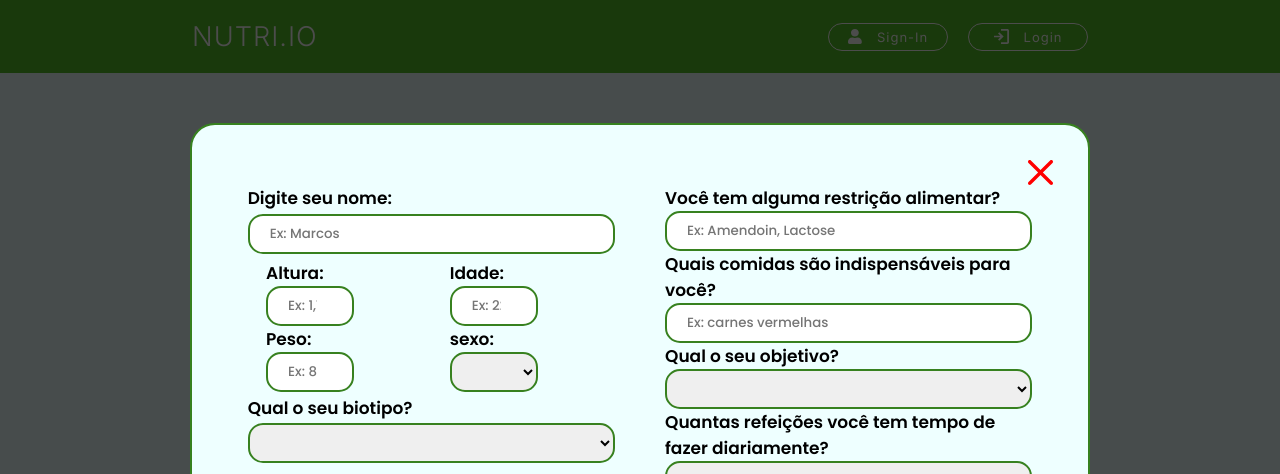
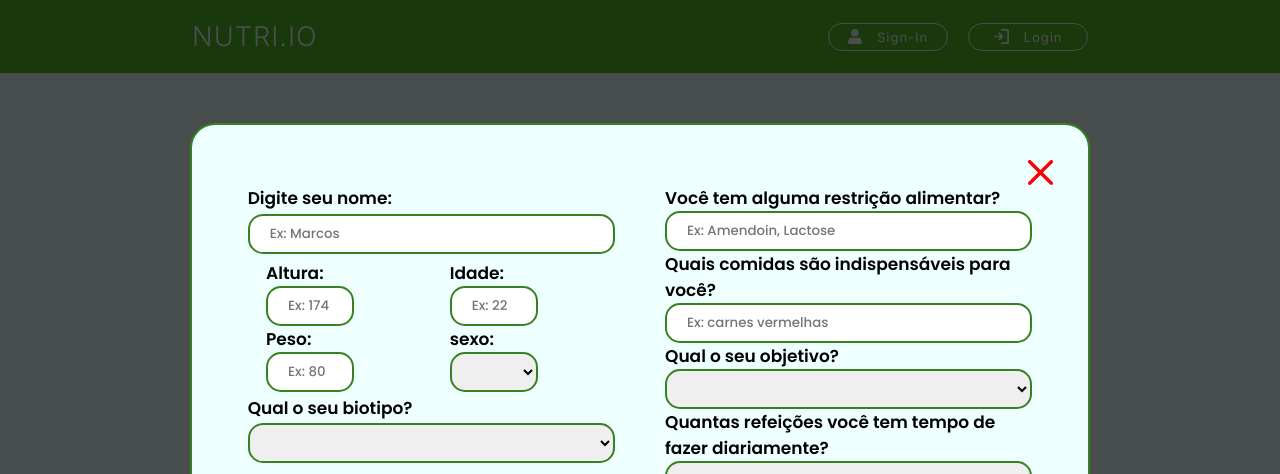
Before and after one commit to MarcosTenorioDev/Nutri.io, a React (Vite) app: page /home in a window 1280 px wide. Both pictures are taken after a click on the button "Gerar Dieta". Shown: the top 474 px of the page. Built offline with nearby package versions, Linux system fonts and the light colour scheme; no server answers.

Commit message:
:lipstick: style: fix form bug in iphone && change input number style

```diff
--- a/index.html
+++ b/index.html
@@ -2,8 +2,8 @@
 <html lang="en">
   <head>
     <meta charset="UTF-8" />
-    <link rel="icon" type="image/svg+xml" href="" />
-    <meta name="viewport" content="width=device-width, initial-scale=1.0" />
+    <link rel="icon" type="image/svg+xml" href="public/nutriio.svg" />
+    <meta name="viewport" content="width=device-width, initial-scale=1.0, maximum-scale=1, user-scalable=0" />
     <title>Nutri.io</title>
   </head>
   <body>
--- a/src/assets/css/GenerateDiet.css
+++ b/src/assets/css/GenerateDiet.css
@@ -45,7 +45,7 @@
 
 
 .modal{
-    position: absolute;
+    position: fixed;
     height: 100%;
     width: 100vw;
     right: 0;
@@ -165,7 +165,7 @@
 }
 
 .modalLoading{
-    position: absolute;
+    position:fixed;
     height: 100%;
     width: 100vw;
     right: 0;
@@ -248,17 +248,7 @@ font-size: 24px;
         width: 100%;
     }
     .modal{
-        position: absolute;
-        height: 100%;
-        width: 100vw;
-        right: 0;
-        top: 0;
-        background-color: rgba(0, 0, 0, .7);
-        transition: opacity .2s ease;
-        display: flex;
-        justify-content: center;
         align-items: start;
-        overflow: auto;
     }
     .overlay{
         border: 2px solid #37811F;
--- a/src/assets/css/Table.css
+++ b/src/assets/css/Table.css
@@ -44,7 +44,7 @@
 }
 
 .modalDietTable{
-    position: absolute;
+    position: fixed;
     height: 100%;
     width: 100vw;
     right: 0;
--- a/src/assets/css/global.css
+++ b/src/assets/css/global.css
@@ -18,6 +18,10 @@
     max-width: 1980px;
 
 }
+input[type=number]::-webkit-inner-spin-button,
+    input[type=number]::-webkit-outer-spin-button {
+        -webkit-appearance: none;
+    }
 
 @media (max-width:500px){
     .logo{
--- a/src/components/GenerateDiet.jsx
+++ b/src/components/GenerateDiet.jsx
@@ -26,6 +26,7 @@ const GenerateDiet = () => {
 
   const loading = () => {
     setLoading(true);
+    window.scrollTo(0, 0);
     body.classList.add('modalOpen');
   }
 
@@ -128,7 +129,6 @@ const GenerateDiet = () => {
     if (showModal === true) {
 
       return (
-        <>
           <div className="modal">
             <div className='overlay'>
               <button className='closeModalBtn' onClick={closeModal}><img src={closeBtn} alt="" className='closeBtn' /></button>
@@ -145,7 +145,7 @@ const GenerateDiet = () => {
                         <div className='inputContainer'>
                           <div className='input'>
                             <label htmlFor="height" className='modalLabel'>Altura:</label>
-                            <input type="number" id='height' name='height' className='modalSmallInput' placeholder='Ex: 1,74' />
+                            <input type="number" id='height' name='height' className='modalSmallInput' placeholder='Ex: 174' />
                             <p id='heightErrorMessage' className='errorMessage'></p>
                           </div>
                           <div className='input'>
@@ -234,10 +234,8 @@ const GenerateDiet = () => {
 
             </div>
           </div>
-        </>
       )
     }
-
     if(isLoading === true){
       return(
         <>
--- a/src/components/Header.jsx
+++ b/src/components/Header.jsx
@@ -6,7 +6,7 @@ const Header = () =>{
     return (
         <header className='headerContainer'>
             <div className="titleContainer">
-                <h1 id='title'>Faça sua dieta completa em menos de 2 minutos!</h1>
+                <h1 id='title'>Faça sua dieta completa em menos de 3 minutos!</h1>
                 <h2 id='subtitle'>Sua dieta, da forma personalizada com a sua cara!</h2>
             </div>
             <div className="imgContainter">
--- a/src/routes/routes.jsx
+++ b/src/routes/routes.jsx
@@ -4,8 +4,8 @@ import Home from '../pages/Home.jsx'
 const AppRoutes = () => {
     return(
         <Routes>
-            <Route exact path="/" element={<Navigate to="/home" />} />
-                <Route path="/home" element={<Home />} />
+            <Route path="/home" element={<Home />} />
+            <Route path="/" element={<Home />} />
         </Routes>
     )
 }
```
Also changed, not shown: public/nutriio.svg (added), 1 other file (tests, documents, lock files or other folders).
